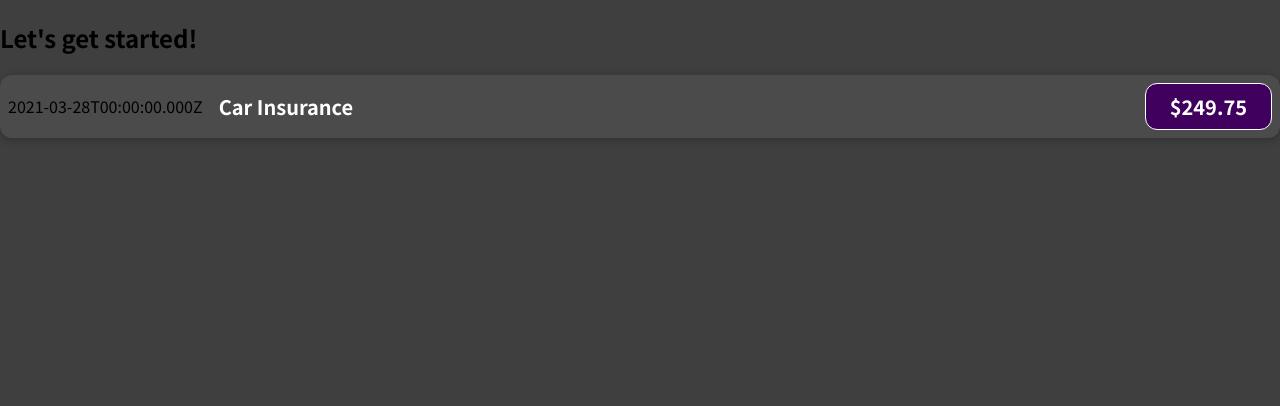
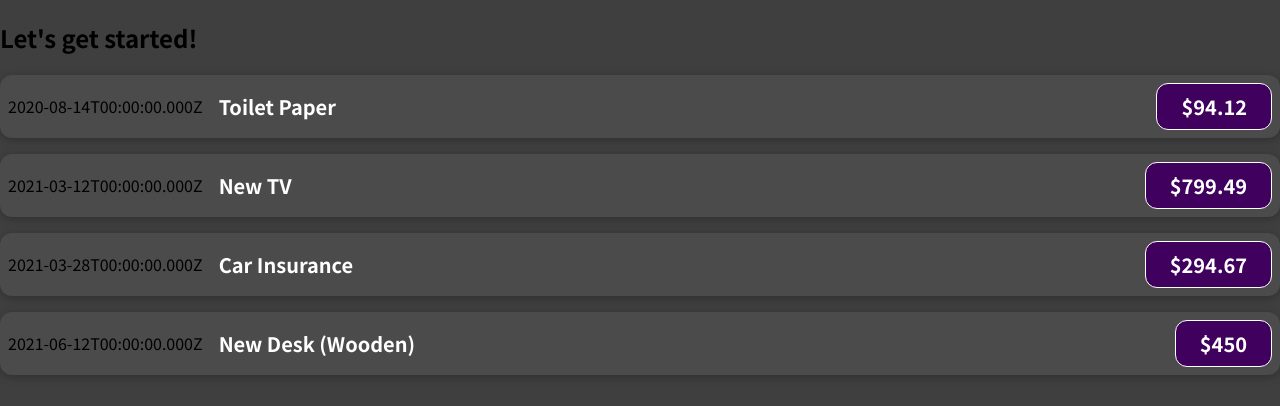
Before and after one commit to garima-saxena-0702/udemy-reactProj, a JavaScript app in the folder react-complete-guide/: page / in a window 1280 px wide. Shown: the top 406 px of the page. Built offline with nearby package versions, Linux system fonts and the light colour scheme.

Commit message:
lesson 36

```diff
--- a/react-complete-guide/src/App.js
+++ b/react-complete-guide/src/App.js
@@ -1,10 +1,50 @@
 import ExpenseItem from "./components/ExpenseItem";
 
 function App() {
+  const expense = [
+    {
+      id: "e1",
+      title: "Toilet Paper",
+      amount: 94.12,
+      date: new Date(2020, 7, 14),
+    },
+    { id: "e2", title: "New TV", amount: 799.49, date: new Date(2021, 2, 12) },
+    {
+      id: "e3",
+      title: "Car Insurance",
+      amount: 294.67,
+      date: new Date(2021, 2, 28),
+    },
+    {
+      id: "e4",
+      title: "New Desk (Wooden)",
+      amount: 450,
+      date: new Date(2021, 5, 12),
+    },
+  ];
   return (
     <div>
       <h2>Let's get started!</h2>
-      <ExpenseItem></ExpenseItem>
+      <ExpenseItem
+        title={expense[0].title}
+        amount={expense[0].amount}
+        date={expense[0].date}
+      ></ExpenseItem>
+      <ExpenseItem
+        title={expense[1].title}
+        amount={expense[1].amount}
+        date={expense[1].date}
+      ></ExpenseItem>
+      <ExpenseItem
+        title={expense[2].title}
+        amount={expense[2].amount}
+        date={expense[2].date}
+      ></ExpenseItem>
+      <ExpenseItem
+        title={expense[3].title}
+        amount={expense[3].amount}
+        date={expense[3].date}
+      ></ExpenseItem>
     </div>
   );
 }
--- a/react-complete-guide/src/components/ExpenseItem.js
+++ b/react-complete-guide/src/components/ExpenseItem.js
@@ -1,15 +1,12 @@
 import './ExpenseItem.css';
 
-function ExpenseItem() {
-  const expenseDate = new Date(2021, 2, 28);
-  const expenseTitle = 'Car Insurance';
-  const expenseAmount = 249.75;
+function ExpenseItem(props) {
   return (
     <div className="expense-item">
-      <div>{expenseDate.toISOString()}</div>
+      <div>{props.date.toISOString()}</div>
       <div className="expense-item__description">
-        <h2>{expenseTitle}</h2>
-        <div className="expense-item__price">${expenseAmount}</div>
+        <h2>{props.title}</h2>
+        <div className="expense-item__price">${props.amount}</div>
       </div>
     </div>
   );
```
